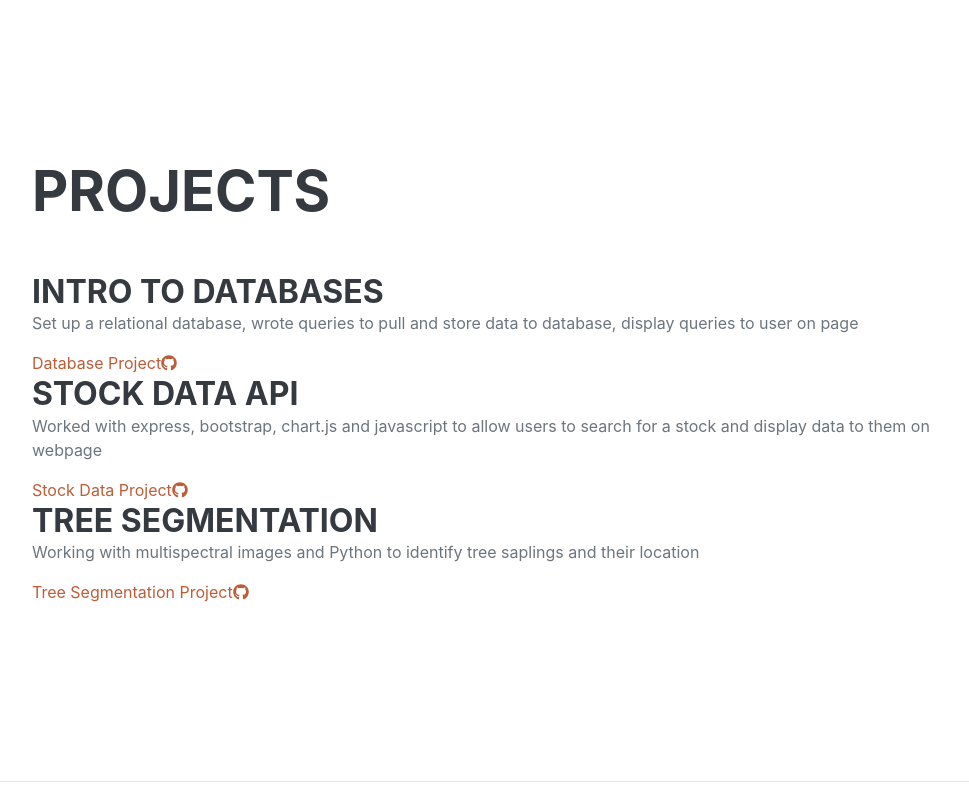
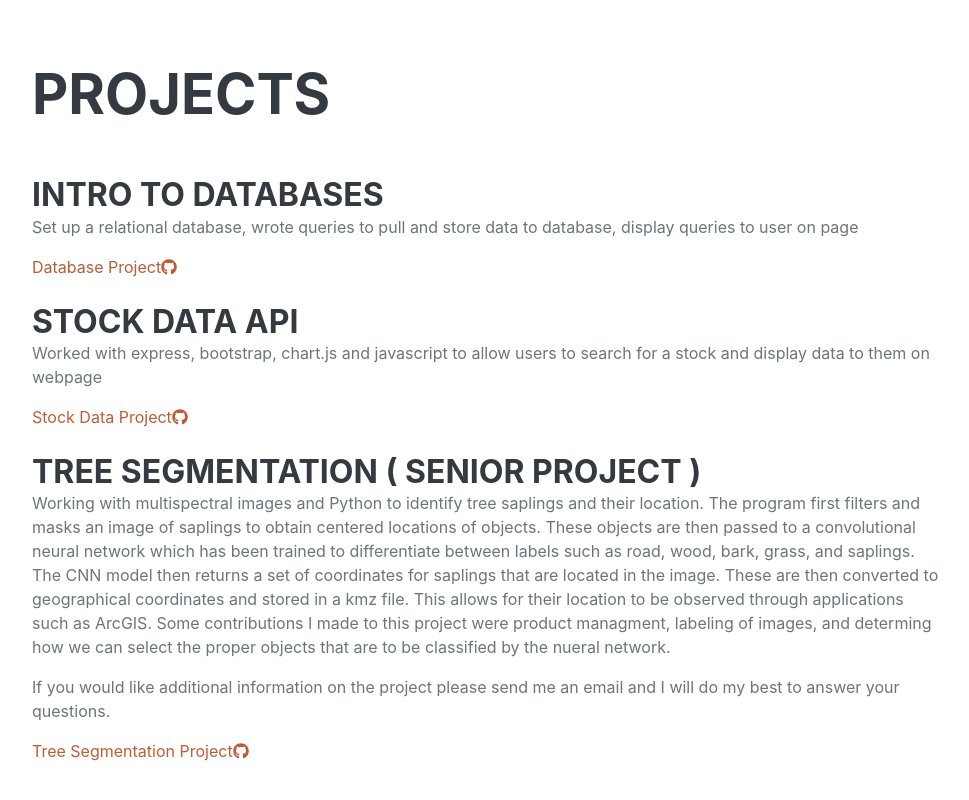
Before and after one commit to gonzakad/gonzakad.github.io, a plain HTML site: page index.html in a window 1280 px wide. Shown: the part 4025-4825 px from the top of the page, without its empty margins (288-1257 px from the left). Drawn offline with nearby package versions, Linux system fonts and the light colour scheme; a web font is replaced by a local one.

Commit message:
added some information about tree seg project

```diff
--- a/index.html
+++ b/index.html
@@ -173,14 +173,24 @@
 	                       <p>Set up a relational database, wrote queries to pull and store data to database, display queries to user on page</p>
 	                       <a class="social-icon" href="https://github.com/gonzakad/CS340" target="_blank">Database Project<i class="fab fa-github"></i></a>
 	                  </div>
+                      <br>
 	                  <div class="flex-grow-1">
 	                       <h3 class="mb-0">Stock Data API</h3>
 	                       <p>Worked with express, bootstrap, chart.js and javascript to allow users to search for a stock and display data to them on webpage</p>
 	                       <a class="social-icon" href="https://github.com/gonzakad/CS290" target="_blank">Stock Data Project<i class="fab fa-github"></i></a>
 	                  </div>
+                      <br>
 	                  <div class="flex-grow-1">
-	                       <h3 class="mb-0">Tree Segmentation</h3>
-	                       <p>Working with multispectral images and Python to identify tree saplings and their location</p>
+	                       <h3 class="mb-0">Tree Segmentation ( Senior Project )</h3>
+	                       <p>Working with multispectral images and Python to identify tree saplings and their location.
+                            The program first filters and masks an image of saplings to obtain centered locations of objects. These objects are
+                            then passed to a convolutional neural network which has been trained to differentiate between labels
+                            such as road, wood, bark, grass, and saplings. The CNN model then returns a set of coordinates for
+                            saplings that are located in the image. These are then converted to geographical coordinates and
+                            stored in a kmz file. This allows for their location to be observed through applications such as ArcGIS.
+                            Some contributions I made to this project were product managment, labeling of images, and determing how we
+                            can select the proper objects that are to be classified by the nueral network.</p>
+                            <p>If you would like additional information on the project please send me an email and I will do my best to answer your questions.</p>
 	                       <a class="social-icon" href="https://github.com/adamconrad7/Tree-Segmentation" target="_blank">Tree Segmentation Project<i class="fab fa-github"></i></a>
 	                  </div>
                 </div>
```
